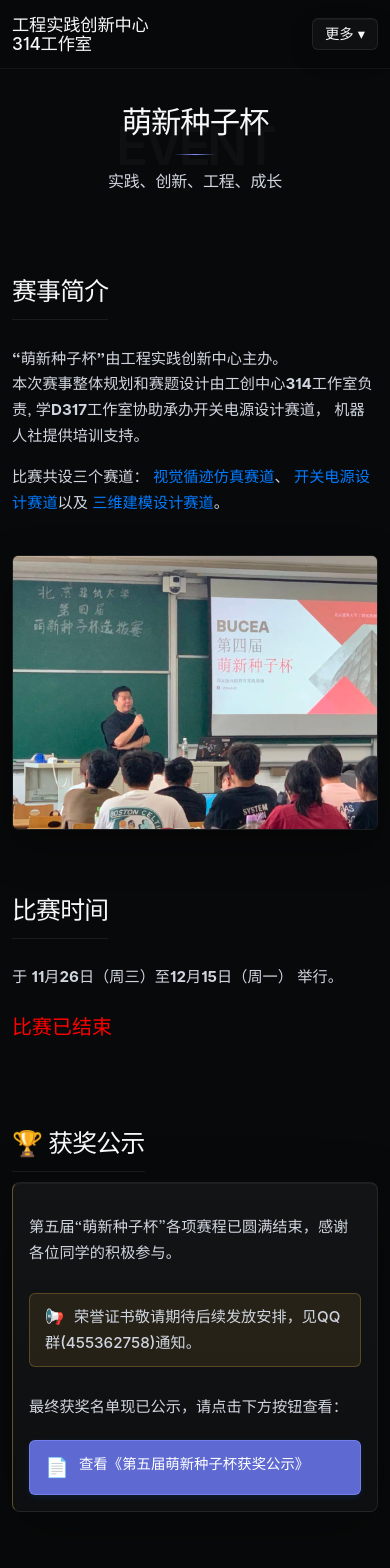
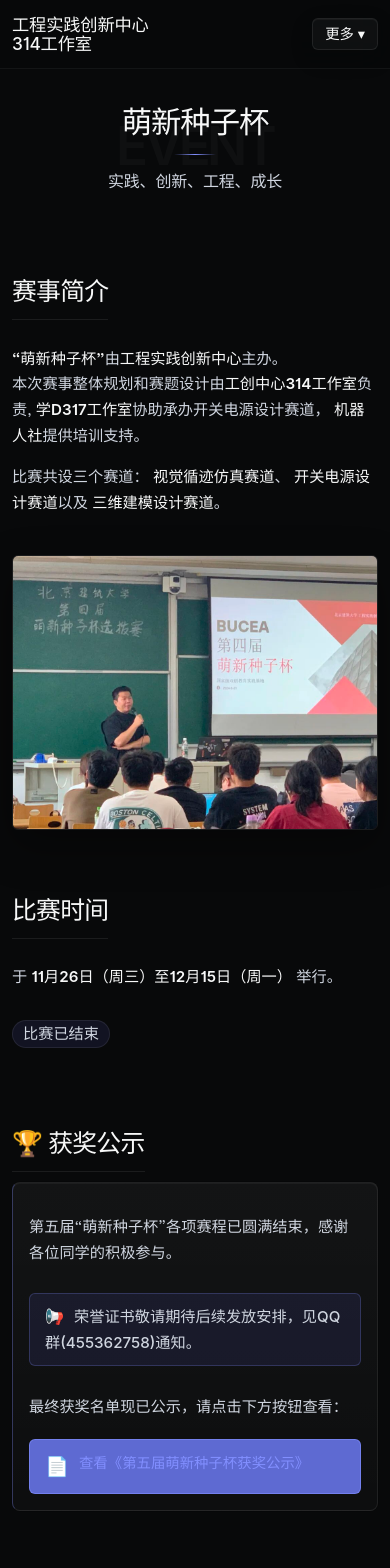
Before and after one commit to BUCEA-EPIC/bucea-epic.github.io, a Vue app: page /event in a window 390 px wide. Shown: the top 1568 px of the page. Built offline with nearby package versions, Linux system fonts and the light colour scheme; no server answers.

Commit message:
style: align UI with design system

```diff
--- a/src/components/Navbar.vue
+++ b/src/components/Navbar.vue
@@ -60,14 +60,16 @@ const closeMenu = () => (menuOpen.value = false);
 
 <style scoped>
 .navbar {
-  background: #ffffff;
-  box-shadow: 0 2px 4px rgba(0,0,0,0.05);
-  padding: 1rem 0;
   position: sticky;
   top: 0;
   z-index: 1000;
   width: 100%;
+  padding: 0;
+  background: rgba(8, 9, 10, 0.86);
+  border-bottom: 1px solid var(--border-subtle);
+  backdrop-filter: blur(18px);
 }
+
 .container {
   max-width: 1200px;
   margin: 0 auto;
@@ -76,15 +78,17 @@ const closeMenu = () => (menuOpen.value = false);
   justify-content: space-between;
   align-items: center;
   gap: 18px;
+  min-height: 76px;
   position: relative;
 }
 
 .logo {
-  font-size: 1.5rem;
-  font-weight: bold;
-  color: #343a40;
+  color: var(--color-text);
+  font-size: 1.22rem;
+  font-weight: 510;
+  letter-spacing: -0.182px;
+  line-height: 1.15;
   text-decoration: none;
-  line-height: 1.2;
   flex: 0 0 auto;
   white-space: nowrap;
 }
@@ -102,21 +106,27 @@ const closeMenu = () => (menuOpen.value = false);
   flex-wrap: nowrap;
   justify-content: flex-end;
   min-width: 0;
+  gap: 4px;
 }
+
 .nav-links-desktop a {
-  color: #555;
-  margin: 0 12px;
+  margin: 0;
+  padding: 8px 9px;
+  border: 1px solid transparent;
+  border-radius: var(--radius-control);
+  color: var(--color-text-secondary);
+  font-size: 0.9rem;
+  font-weight: 510;
   text-decoration: none;
-  font-size: 0.95rem;
-  padding-bottom: 5px;
-  border-bottom: 2px solid transparent;
-  transition: color 0.3s, border-bottom-color 0.3s;
+  transition: background-color 0.2s ease, border-color 0.2s ease, color 0.2s ease;
   white-space: nowrap;
 }
+
 .nav-links-desktop a:hover,
 .nav-links-desktop a.router-link-exact-active {
-  color: #007bff;
-  border-bottom-color: #007bff;
+  background: rgba(255, 255, 255, 0.04);
+  border-color: var(--border-standard);
+  color: var(--color-text);
 }
 
 /* 手机端导航 */
@@ -124,8 +134,14 @@ const closeMenu = () => (menuOpen.value = false);
   display: none;
   flex: 0 0 auto;
   padding: 9px 13px;
+  background: rgba(255, 255, 255, 0.035);
+  border: 1px solid var(--border-standard);
+  border-radius: var(--radius-control);
+  color: var(--color-text);
   font-size: 0.94rem;
+  font-weight: 510;
   line-height: 1;
+  cursor: pointer;
 }
 
 /* 手机端下拉菜单 */
@@ -133,9 +149,11 @@ const closeMenu = () => (menuOpen.value = false);
   position: absolute;
   top: calc(100% + 10px);
   right: 20px;
-  background: white;
-  box-shadow: 0 4px 12px rgba(0,0,0,0.15);
-  border-radius: 8px;
+  background: rgba(15, 16, 17, 0.98);
+  border: 1px solid var(--border-standard);
+  border-radius: var(--radius-card);
+  box-shadow: var(--shadow-card);
+  backdrop-filter: blur(18px);
   padding: 10px;
   display: flex;
   flex-direction: column;
@@ -148,15 +166,19 @@ const closeMenu = () => (menuOpen.value = false);
 .nav-links-mobile a {
   min-height: 42px;
   padding: 10px 12px;
-  color: #555;
+  border: 1px solid transparent;
+  border-radius: var(--radius-control);
+  color: var(--color-text-secondary);
   text-decoration: none;
   font-size: 0.95rem;
-  border-radius: 6px;
+  font-weight: 510;
 }
 
+.nav-links-mobile a:hover,
 .nav-links-mobile a.router-link-exact-active {
-  color: #007bff;
-  background: #eef6ff;
+  background: rgba(255, 255, 255, 0.04);
+  border-color: var(--border-standard);
+  color: var(--color-text);
 }
 
 /* ---------- 动画定义 ---------- */
@@ -202,12 +224,13 @@ const closeMenu = () => (menuOpen.value = false);
 
 @media (max-width: 768px) {
   .navbar {
-    padding: 0.7rem 0;
+    padding: 0;
   }
 
   .container {
     padding: 0 12px;
     gap: 12px;
+    min-height: 68px;
   }
 
   /* 手机端 LOGO 换行 */
@@ -225,13 +248,8 @@ const closeMenu = () => (menuOpen.value = false);
 
   .more-btn {
     flex: 0 0 auto;
-    background: #007bff;
-    color: white;
-    border: none;
     padding: 8px 12px;
-    border-radius: 6px;
     font-size: 0.9rem;
-    cursor: pointer;
   }
 
   .nav-links-mobile {
--- a/src/style.css
+++ b/src/style.css
@@ -4,10 +4,10 @@
   --color-bg-deep: #010102;
   --color-panel: #0f1011;
   --color-surface: #191a1b;
-  --color-surface-hover: #222326;
+  --color-surface-hover: #28282c;
   --color-elevated: rgba(255, 255, 255, 0.04);
-  --color-card: rgba(255, 255, 255, 0.035);
-  --color-card-hover: rgba(255, 255, 255, 0.055);
+  --color-card: rgba(255, 255, 255, 0.025);
+  --color-card-hover: rgba(255, 255, 255, 0.045);
   --color-text: #f7f8f8;
   --color-text-secondary: #d0d6e0;
   --color-text-muted: #8a8f98;
@@ -21,8 +21,8 @@
   --border-subtle: rgba(255, 255, 255, 0.05);
   --border-standard: rgba(255, 255, 255, 0.08);
   --border-strong: rgba(255, 255, 255, 0.12);
-  --shadow-card: 0 18px 60px rgba(0, 0, 0, 0.28), inset 0 1px 0 rgba(255, 255, 255, 0.04);
-  --shadow-soft: 0 10px 36px rgba(0, 0, 0, 0.22);
+  --shadow-card: inset 0 1px 0 rgba(255, 255, 255, 0.04), 0 0 0 1px rgba(0, 0, 0, 0.2);
+  --shadow-soft: 0 12px 36px rgba(0, 0, 0, 0.24);
   --radius-control: 6px;
   --radius-card: 8px;
   --radius-panel: 12px;
@@ -77,6 +77,7 @@ input,
 select,
 textarea {
   font: inherit;
+  font-feature-settings: inherit;
 }
 
 #app {
@@ -112,6 +113,7 @@ textarea {
   margin-bottom: 52px;
   padding: 96px 20px 64px;
   color: var(--color-text);
+  isolation: isolate;
 }
 
 #app .header-bg-text {
@@ -119,6 +121,7 @@ textarea {
   font-size: clamp(4.5rem, 15vw, 10rem);
   font-weight: 590;
   letter-spacing: -0.08em;
+  line-height: 0.8;
 }
 
 #app .header h1 {
@@ -190,9 +193,23 @@ textarea {
   line-height: 1.7;
 }
 
+#app strong,
+#app b,
 #app .text-content strong {
   color: var(--color-text);
   font-weight: 590;
+}
+
+#app .text-content a,
+#app .card-content a {
+  color: var(--color-accent-hover);
+  font-weight: 510;
+}
+
+#app .text-content a:hover,
+#app .card-content a:hover {
+  color: var(--color-text);
+  text-decoration: none;
 }
 
 #app [style*="color: #ff0000"],
@@ -214,6 +231,8 @@ textarea {
   border-radius: var(--radius-card);
   box-shadow: var(--shadow-card);
   color: var(--color-text);
+  overflow: hidden;
+  transition: transform 0.2s ease, background-color 0.2s ease, border-color 0.2s ease;
 }
 
 #app .news-card:hover,
@@ -223,8 +242,10 @@ textarea {
 #app .resource-grid li:hover,
 #app .news-item-inner:hover,
 #app .awards-card:hover {
+  transform: translateY(-4px);
   background: var(--color-card-hover);
-  box-shadow: 0 22px 68px rgba(0, 0, 0, 0.34), inset 0 1px 0 rgba(255, 255, 255, 0.055);
+  border-color: var(--border-strong);
+  box-shadow: inset 0 1px 0 rgba(255, 255, 255, 0.055), 0 0 0 1px rgba(0, 0, 0, 0.22);
 }
 
 #app .about-image img,
@@ -367,12 +388,12 @@ textarea {
 #app .awards-link-btn {
   background: var(--color-brand);
   border-color: rgba(130, 143, 255, 0.6);
-  color: #fff;
+  color: var(--color-text);
 }
 
 #app .awards-link-btn:hover {
   background: var(--color-accent-hover);
-  color: #fff;
+  color: var(--color-text);
 }
 
 #app .nav-links-mobile {
@@ -393,14 +414,14 @@ textarea {
 }
 
 #app .highlight-notice {
-  background: rgba(246, 196, 83, 0.09);
-  border: 1px solid rgba(246, 196, 83, 0.24);
-  color: #f8d98a;
+  background: rgba(113, 112, 255, 0.1);
+  border: 1px solid rgba(130, 143, 255, 0.24);
+  color: var(--color-text-secondary);
 }
 
 #app .awards-card {
-  background: linear-gradient(180deg, rgba(255, 255, 255, 0.048), rgba(255, 255, 255, 0.028));
-  border-left: 1px solid rgba(246, 196, 83, 0.36);
+  background: linear-gradient(180deg, rgba(255, 255, 255, 0.048), rgba(255, 255, 255, 0.022));
+  border-left: 1px solid rgba(130, 143, 255, 0.32);
 }
 
 #app .awards-link-btn {
--- a/src/views/EventView.vue
+++ b/src/views/EventView.vue
@@ -58,16 +58,16 @@ function checkFile(url) {
       <div class="text-content animate-text">
         <h2>赛事简介</h2>
         <p>
-          <span style="font-weight: bold;">“萌新种子杯”</span>由<span style="font-weight: bold;">工程实践创新中心</span>主办。<br/>
-          本次赛事整体规划和赛题设计由<span style="font-weight: bold;">工创中心314工作室</span>负责,
-          <span style="font-weight: bold;">学D317工作室</span>协助承办开关电源设计赛道，
-          <span style="font-weight: bold;">机器人社</span>提供培训支持。
+          <strong>“萌新种子杯”</strong>由<strong>工程实践创新中心</strong>主办。<br/>
+          本次赛事整体规划和赛题设计由<strong>工创中心314工作室</strong>负责,
+          <strong>学D317工作室</strong>协助承办开关电源设计赛道，
+          <strong>机器人社</strong>提供培训支持。
         </p>
         <p>
           比赛共设三个赛道：
-          <a href="#track1"><span style="font-weight: bold;">视觉循迹仿真赛道</span></a>、
-          <a href="#track2"><span style="font-weight: bold;">开关电源设计赛道</span></a>以及
-          <a href="#track3"><span style="font-weight: bold;">三维建模设计赛道</span></a>。
+          <a href="#track1"><strong>视觉循迹仿真赛道</strong></a>、
+          <a href="#track2"><strong>开关电源设计赛道</strong></a>以及
+          <a href="#track3"><strong>三维建模设计赛道</strong></a>。
         </p>
       </div>
       <div class="image-content animate-image">
@@ -75,24 +75,13 @@ function checkFile(url) {
       </div>
     </div>
 
-    <!-- <div class="content-section single-column animate-on-scroll">
-      <div class="text-content animate-text">
-        <h2>报名渠道</h2>
-        <p style="color: #ff0000; font-weight: bold; font-size: 20px; text-decoration: none;">
-          已截止报名
-        </p>
-      </div>
-    </div> -->
-
     <div id="schedule" class="content-section single-column animate-on-scroll">
       <div class="text-content animate-text">
         <h2>比赛时间</h2>
         <p>
-          于 <span style="font-weight: bold;">11月26日（周三）至12月15日（周一）</span> 举行。
+          于 <strong>11月26日（周三）至12月15日（周一）</strong> 举行。
         </p>
-        <p style="color: #ff0000; font-weight: bold; font-size: 20px; text-decoration: none;">
-          比赛已结束
-        </p>
+        <p class="event-status">比赛已结束</p>
       </div>
     </div>
 
@@ -188,11 +177,11 @@ function checkFile(url) {
 /* 样式保持不变，略 */
 @keyframes fadeInUp { from { opacity: 0; transform: translateY(20px); } to { opacity: 1; transform: translateY(0); } }
 .header { text-align: center; padding: 60px 20px; margin-bottom: 60px; position: relative; overflow: hidden; }
-.header-bg-text { position: absolute; top: 50%; left: 50%; transform: translate(-50%, -50%); font-size: 10rem; font-weight: 900; color: rgba(0,0,0,0.04); z-index: 1; user-select: none; white-space: nowrap; }
+.header-bg-text { position: absolute; top: 50%; left: 50%; transform: translate(-50%, -50%); font-size: 10rem; font-weight: 590; color: rgba(255,255,255,0.032); z-index: 1; user-select: none; white-space: nowrap; }
 .header h1, .header p { position: relative; z-index: 2; animation: fadeInUp 0.8s ease-out forwards; }
-.header h1 { font-size: 3.5rem; font-weight: 300; margin-bottom: 20px; }
-.header h1::after { content: ''; display: block; width: 60px; height: 4px; background-color: #007bff; margin: 20px auto 0; }
-.header p { font-size: 1.25rem; color: #6c757d; margin-top: 0; animation-delay: 0.2s; }
+.header h1 { font-size: 3.5rem; font-weight: 510; letter-spacing: -1.056px; margin-bottom: 20px; }
+.header h1::after { content: ''; display: block; width: 42px; height: 1px; background: linear-gradient(90deg, transparent, var(--color-accent-hover), transparent); margin: 20px auto 0; }
+.header p { font-size: 1.25rem; color: var(--color-text-secondary); margin-top: 0; animation-delay: 0.2s; }
 
 /* 页面容器 */
 .page-container { max-width: 1000px; margin: 0 auto; padding: 0 15px 30px; }
@@ -206,10 +195,22 @@ function checkFile(url) {
 /* 内容布局 */
 .content-section { display: flex; align-items: center; gap: 20px; margin-bottom: 40px; }
 .text-content { flex: 0.5; }
-.text-content h2 { font-size: 1.8rem; font-weight: 400; border-bottom: 2px solid #007bff; padding-bottom: 4px; margin-bottom: 10px; display: inline-block; }
-.text-content p { line-height: 1.4; color: #495057; font-size: 0.95rem; }
-.text-content a { text-decoration: none; color: #007bff; cursor: pointer; }
+.text-content h2 { font-size: 1.8rem; font-weight: 510; border-bottom: 1px solid var(--border-standard); padding-bottom: 4px; margin-bottom: 10px; display: inline-block; color: var(--color-text); letter-spacing: -0.288px; }
+.text-content p { line-height: 1.6; color: var(--color-text-secondary); font-size: 0.95rem; }
+.text-content a { text-decoration: none; color: var(--color-accent-hover); cursor: pointer; }
 .single-column { flex-direction: column; align-items: flex-start; padding: 0; }
+.event-status {
+  display: inline-flex;
+  align-items: center;
+  min-height: 28px;
+  padding: 0 10px;
+  border: 1px solid var(--border-standard);
+  border-radius: 9999px;
+  background: rgba(113, 112, 255, 0.1);
+  color: var(--color-text);
+  font-size: 0.88rem;
+  font-weight: 510;
+}
 
 /* 图片 */
 .image-content { flex: 0.5; display: flex; justify-content: center; align-items: center; }
@@ -226,25 +227,25 @@ function checkFile(url) {
 
 /* 获奖信息卡片容器 */
 .awards-card {
-  background: linear-gradient(to right, #f8f9fa, #ffffff);
-  border: 1px solid #e9ecef;
-  border-left: 5px solid #ffc107; /* 左侧金色边框强调获奖 */
+  background: linear-gradient(180deg, rgba(255, 255, 255, 0.048), rgba(255, 255, 255, 0.022));
+  border: 1px solid var(--border-standard);
+  border-left: 1px solid rgba(130, 143, 255, 0.32);
   border-radius: 8px;
   padding: 25px;
-  box-shadow: 0 4px 15px rgba(0, 0, 0, 0.03);
-  transition: transform 0.3s ease, box-shadow 0.3s ease;
+  box-shadow: var(--shadow-card);
+  transition: transform 0.2s ease, border-color 0.2s ease, background-color 0.2s ease;
 }
 
 .awards-card:hover {
-  transform: translateY(-2px);
-  box-shadow: 0 8px 25px rgba(0, 0, 0, 0.08);
+  transform: translateY(-4px);
+  border-color: var(--border-strong);
 }
 
 /* 文本排版 */
 .awards-info p {
   margin-bottom: 12px;
   line-height: 1.6;
-  color: #495057;
+  color: var(--color-text-secondary);
 }
 
 .awards-info p:last-of-type {
@@ -253,13 +254,13 @@ function checkFile(url) {
 
 /* 高亮通知文本 */
 .highlight-notice {
-  color: #856404;
-  background-color: #fff3cd;
+  color: var(--color-text-secondary);
+  background: rgba(113, 112, 255, 0.1);
   padding: 10px 15px;
   border-radius: 6px;
-  font-weight: 500;
+  font-weight: 510;
   display: inline-block;
-  border: 1px solid #ffeeba;
+  border: 1px solid rgba(130, 143, 255, 0.24);
 }
 
 .notice-icon {
@@ -273,23 +274,22 @@ function checkFile(url) {
   justify-content: space-between;
   width: 100%;
   max-width: 400px; /* 限制按钮最大宽度 */
-  background-color: white;
-  border: 2px solid #007bff;
-  color: #007bff;
+  background: var(--color-brand);
+  border: 1px solid rgba(130, 143, 255, 0.6);
+  color: var(--color-text);
   padding: 12px 20px;
-  border-radius: 50px; /* 圆角按钮 */
+  border-radius: 6px;
   text-decoration: none;
-  font-weight: bold;
+  font-weight: 510;
   font-size: 1.05rem;
-  transition: all 0.3s cubic-bezier(0.25, 0.8, 0.25, 1);
-  box-shadow: 0 2px 6px rgba(0, 123, 255, 0.15);
+  transition: background-color 0.2s ease, transform 0.2s ease;
+  box-shadow: none;
 }
 
 .awards-link-btn:hover {
-  background-color: #007bff;
-  color: white;
-  transform: scale(1.02);
-  box-shadow: 0 5px 15px rgba(0, 123, 255, 0.3);
+  background: var(--color-accent-hover);
+  color: var(--color-text);
+  transform: translateY(-1px);
   text-decoration: none; /* 覆盖默认下划线 */
 }
 
```
Also changed, not shown: src/components/Footer.vue (+11 -9 lines), src/views/AboutView.vue (+11 -10 lines), src/views/AwardsView.vue (+10 -10 lines), src/views/ContactView.vue (+21 -17 lines), src/views/HomeView.vue (+16 -15 lines), src/views/NewsView.vue (+9 -9 lines), src/views/ProjectsView.vue (+9 -9 lines), src/views/ResourcesView.vue (+15 -14 lines), src/views/TeamView.vue (+12 -9 lines).
